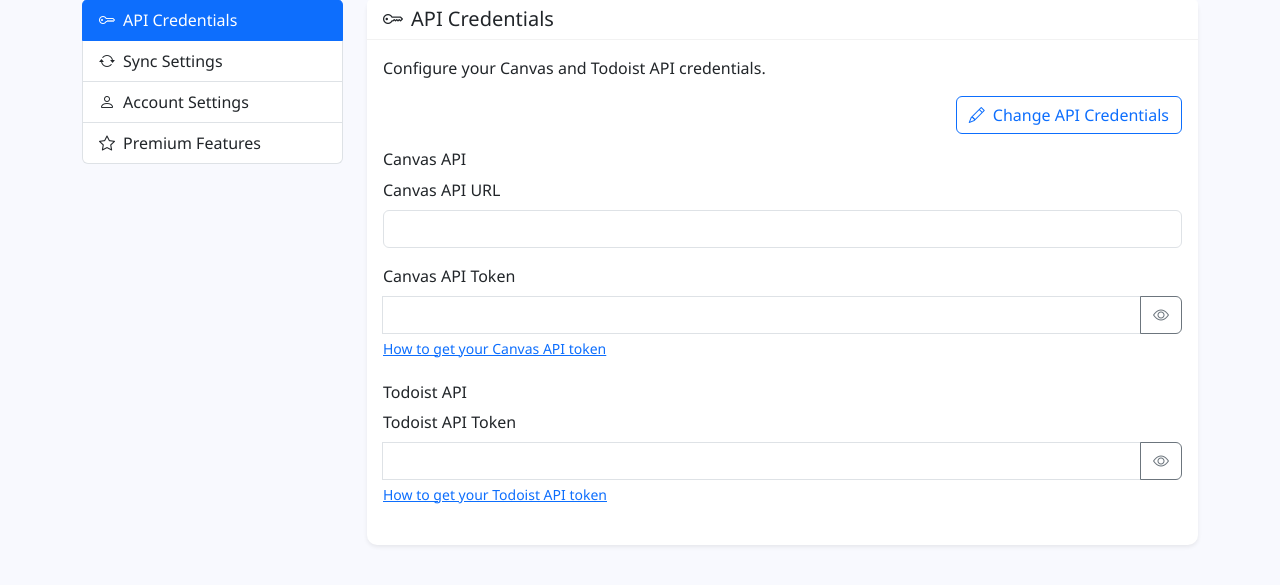
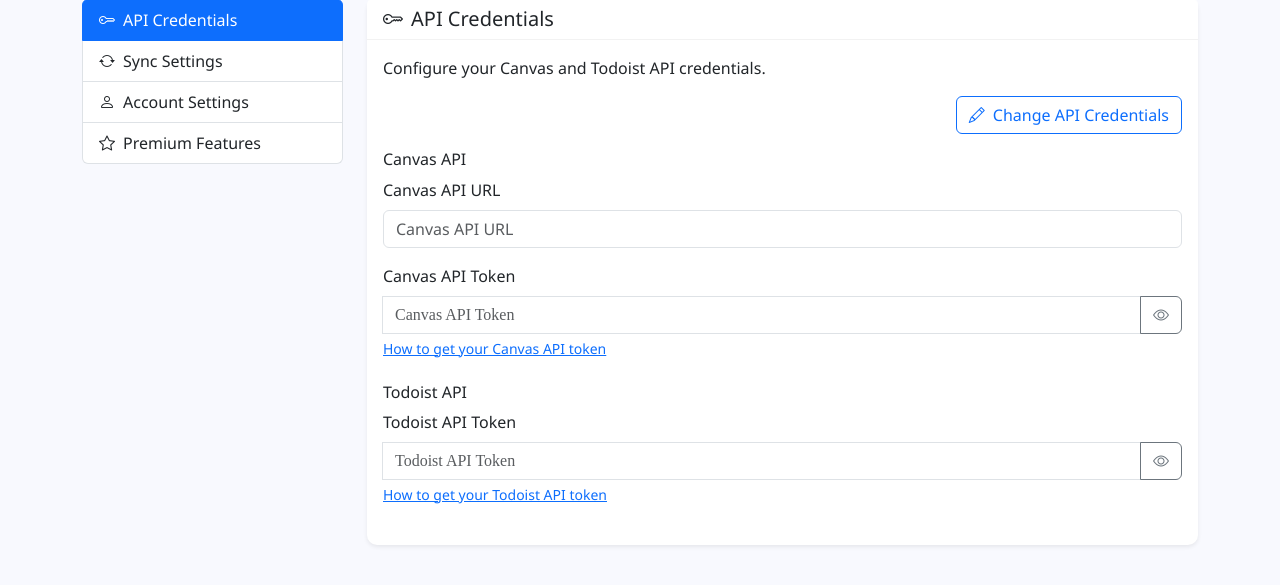
Before and after one commit to Ruthless21/canvas-todoist-sync, a Flask app: page /settings/settings in a window 1280 px wide. Shown: the part 207-792 px from the top of the page. Run offline with Flask 3, Linux system fonts and the light colour scheme; the visitor is signed in with stand-in values (Sample User, id 1); some libraries are stand-ins or nearby versions.

Commit message:
Fix API credentials display and add missing Todoist get_tasks method

```diff
--- a/templates/settings.html
+++ b/templates/settings.html
@@ -45,7 +45,7 @@
                             </button>
                         </div>
 
-                        <form method="POST" action="{{ url_for('settings.index') }}" id="api-credentials-form">
+                        <form method="POST" action="{{ url_for('settings.index') }}" id="api-credentials-form" data-show-modal="{{ 'true' if session.get('show_api_creds_modal', False) else 'false' }}">
                             {{ api_form.hidden_tag() }}
                             <input type="hidden" name="form_name" value="api_credentials">
 
@@ -53,7 +53,10 @@
                                 <h6>Canvas API</h6>
                                 <div class="mb-3">
                                     {{ api_form.canvas_api_url.label(class="form-label") }}
-                                    {{ api_form.canvas_api_url(class="form-control", readonly=false if session.pop('show_api_creds_modal', False) else true, autocomplete="off") }}
+                                    {{ api_form.canvas_api_url(class="form-control", readonly=false if session.pop('show_api_creds_modal', False) else true, autocomplete="off", placeholder="Canvas API URL") }}
+                                    {% if current_user.canvas_api_url %}
+                                        <small class="text-success"><i class="bi bi-check-circle-fill"></i> Canvas API URL is configured</small>
+                                    {% endif %}
                                 </div>
 
                                 <div class="mb-3">
@@ -63,11 +66,14 @@
                                         <input type="text" style="display:none" name="fakeusernameremembered" autocomplete="off">
                                         <input type="password" style="display:none" name="fakepasswordremembered" autocomplete="off">
 
-                                        {{ api_form.canvas_api_token(class="form-control api-token-field", readonly=false if session.pop('show_api_creds_modal', False) else true, autocomplete="chrome-off", type="password", style="font-family: password;") }}
+                                        {{ api_form.canvas_api_token(class="form-control api-token-field", readonly=false if session.pop('show_api_creds_modal', False) else true, autocomplete="chrome-off", type="password", style="font-family: password;", placeholder="Canvas API Token") }}
                                         <button class="btn btn-outline-secondary toggle-password" type="button" data-target="canvas_api_token">
                                             <i class="bi bi-eye"></i>
                                         </button>
                                     </div>
+                                    {% if current_user.canvas_token_encrypted %}
+                                        <small class="text-success"><i class="bi bi-check-circle-fill"></i> Canvas API Token is configured</small>
+                                    {% endif %}
                                     <div class="form-text">
                                         <a href="https://community.canvaslms.com/t5/Student-Guide/How-do-I-manage-API-access-tokens-as-a-student/ta-p/273" target="_blank">
                                             How to get your Canvas API token
@@ -85,11 +91,14 @@
                                         <input type="text" style="display:none" name="fakeusername2remembered" autocomplete="off">
                                         <input type="password" style="display:none" name="fakepassword2remembered" autocomplete="off">
 
-                                        {{ api_form.todoist_api_token(class="form-control api-token-field", readonly=true, autocomplete="chrome-off", type="password", style="font-family: password;") }}
+                                        {{ api_form.todoist_api_token(class="form-control api-token-field", readonly=true, autocomplete="chrome-off", type="password", style="font-family: password;", placeholder="Todoist API Token") }}
                                         <button class="btn btn-outline-secondary toggle-password" type="button" data-target="todoist_api_token">
                                             <i class="bi bi-eye"></i>
                                         </button>
                                     </div>
+                                    {% if current_user.todoist_token_encrypted %}
+                                        <small class="text-success"><i class="bi bi-check-circle-fill"></i> Todoist API Token is configured</small>
+                                    {% endif %}
                                     <div class="form-text">
                                         <a href="https://todoist.com/app/settings/integrations/developer" target="_blank">
                                             How to get your Todoist API token
@@ -315,10 +324,6 @@
         const canvasApiToken = document.getElementById('canvas_api_token');
         const todoistApiToken = document.getElementById('todoist_api_token');
 
-        // Initial values (masked for security)
-        const canvasApiTokenValue = "{{ api_form.canvas_api_token.data or '' }}";
-        const todoistApiTokenValue = "{{ api_form.todoist_api_token.data or '' }}";
-
         // Setup toggle password buttons
         function initToggleListeners() {
             const toggleButtons = document.querySelectorAll('.toggle-password');
@@ -403,29 +408,14 @@
                 document.querySelector(hash).classList.add('show', 'active');
             }
         }
-    });
 
-    // Function to activate a specific tab
-    function activateTab(tabId) {
-        // Get the tab element
-        const tabElement = document.querySelector('a[data-bs-target="#' + tabId + '"]');
+        // Check if we should show API credentials tab and modal
+        // This code handles showing the API credentials tab when redirected from dashboard
+        const shouldShowApiCredsModal = document.getElementById('api-credentials-form').dataset.showModal === 'true';
 
-        // If the tab exists, activate it
-        if (tabElement) {
-            const tabInstance = new bootstrap.Tab(tabElement);
-            tabInstance.show();
-        }
-    }
-
-    // API Credentials Modal
-    document.addEventListener('DOMContentLoaded', function() {
-        // Check if we should show API credentials tab and modal
-        var showApiCredsModal = {% if session.get('show_api_creds_modal', False) %}true{% else %}false{% endif %};
-
-        if (showApiCredsModal) {
+        if (shouldShowApiCredsModal) {
             // Enable editing mode for the API credentials form
             formInputs.forEach(input => {
-                // Skip honeypot fields
                 if (input.name && input.name.includes('fake')) return;
                 input.readOnly = false;
             });
@@ -436,80 +426,48 @@
             saveBtn.classList.remove('d-none');
 
             // Activate the API credentials tab
-            activateTab('api-credentials');
+            document.querySelector('a[href="#api-credentials"]').click();
 
-            // Create a modal programmatically without template literals
-            var modalDiv = document.createElement('div');
-            modalDiv.className = 'modal fade';
-            modalDiv.id = 'apiCredentialsModal';
-            modalDiv.setAttribute('tabindex', '-1');
-            modalDiv.setAttribute('aria-hidden', 'true');
+            // Create a modal to inform user
+            const modalHTML = `
+                <div class="modal fade" id="apiCredentialsModal" tabindex="-1" aria-hidden="true">
+                    <div class="modal-dialog modal-dialog-centered">
+                        <div class="modal-content">
+                            <div class="modal-header bg-warning text-dark">
+                                <h5 class="modal-title"><i class="bi bi-exclamation-triangle-fill me-2"></i>API Credentials Required</h5>
+                                <button type="button" class="btn-close" data-bs-dismiss="modal" aria-label="Close"></button>
+                            </div>
+                            <div class="modal-body">
+                                <p>To access the dashboard, you need to set up your API credentials first.</p>
+                                <p>Please enter your Canvas and Todoist API information in the form below to continue.</p>
+                            </div>
+                            <div class="modal-footer">
+                                <button type="button" class="btn btn-primary" data-bs-dismiss="modal">I Understand</button>
+                            </div>
+                        </div>
+                    </div>
+                </div>
+            `;
 
-            var modalDialog = document.createElement('div');
-            modalDialog.className = 'modal-dialog modal-dialog-centered';
-
-            var modalContent = document.createElement('div');
-            modalContent.className = 'modal-content';
-
-            var modalHeader = document.createElement('div');
-            modalHeader.className = 'modal-header bg-warning text-dark';
-
-            var modalTitle = document.createElement('h5');
-            modalTitle.className = 'modal-title';
-
-            var icon = document.createElement('i');
-            icon.className = 'bi bi-exclamation-triangle-fill me-2';
-
-            modalTitle.appendChild(icon);
-            modalTitle.appendChild(document.createTextNode('API Credentials Required'));
-
-            var closeButton = document.createElement('button');
-            closeButton.className = 'btn-close';
-            closeButton.setAttribute('type', 'button');
-            closeButton.setAttribute('data-bs-dismiss', 'modal');
-            closeButton.setAttribute('aria-label', 'Close');
-
-            modalHeader.appendChild(modalTitle);
-            modalHeader.appendChild(closeButton);
-
-            var modalBody = document.createElement('div');
-            modalBody.className = 'modal-body';
-
-            var p1 = document.createElement('p');
-            p1.textContent = 'To access the dashboard, you need to set up your API credentials first.';
-
-            var p2 = document.createElement('p');
-            p2.textContent = 'Please enter your Canvas and Todoist API information in the form below to continue.';
-
-            modalBody.appendChild(p1);
-            modalBody.appendChild(p2);
-
-            var modalFooter = document.createElement('div');
-            modalFooter.className = 'modal-footer';
-
-            var confirmButton = document.createElement('button');
-            confirmButton.className = 'btn btn-primary';
-            confirmButton.setAttribute('type', 'button');
-            confirmButton.setAttribute('data-bs-dismiss', 'modal');
-            confirmButton.textContent = 'I Understand';
-
-            modalFooter.appendChild(confirmButton);
-
-            // Assemble the modal
-            modalContent.appendChild(modalHeader);
-            modalContent.appendChild(modalBody);
-            modalContent.appendChild(modalFooter);
-            modalDialog.appendChild(modalContent);
-            modalDiv.appendChild(modalDialog);
-
-            // Add modal to the page
-            document.body.appendChild(modalDiv);
+            // Add the modal to the page
+            document.body.insertAdjacentHTML('beforeend', modalHTML);
 
             // Show the modal
-            var modal = new bootstrap.Modal(document.getElementById('apiCredentialsModal'));
+            const modal = new bootstrap.Modal(document.getElementById('apiCredentialsModal'));
             modal.show();
         }
     });
+
+    // Function to activate a specific tab
+    function activateTab(tabId) {
+        // Get the tab element
+        const tabElement = document.querySelector('a[href="#' + tabId + '"]');
+
+        // If the tab exists, activate it
+        if (tabElement) {
+            tabElement.click();
+        }
+    }
 </script>
 {% endblock %}
 {% endblock %}
```
Also changed, not shown: services/todoist_api.py (+12 -0 lines).
